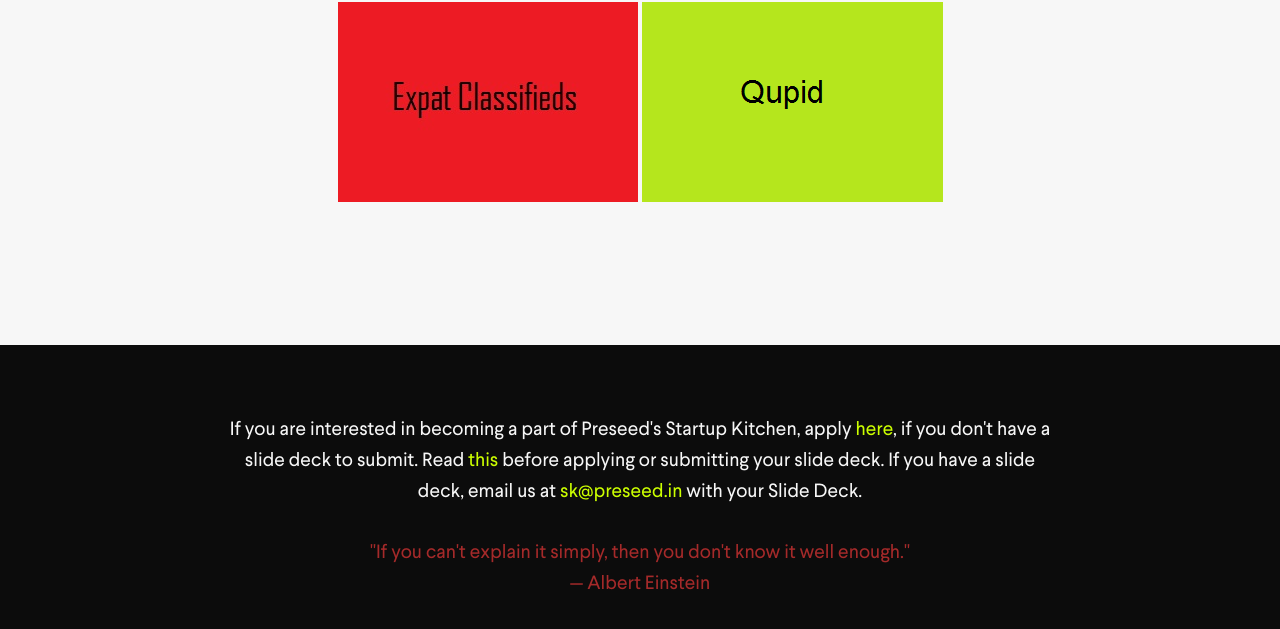
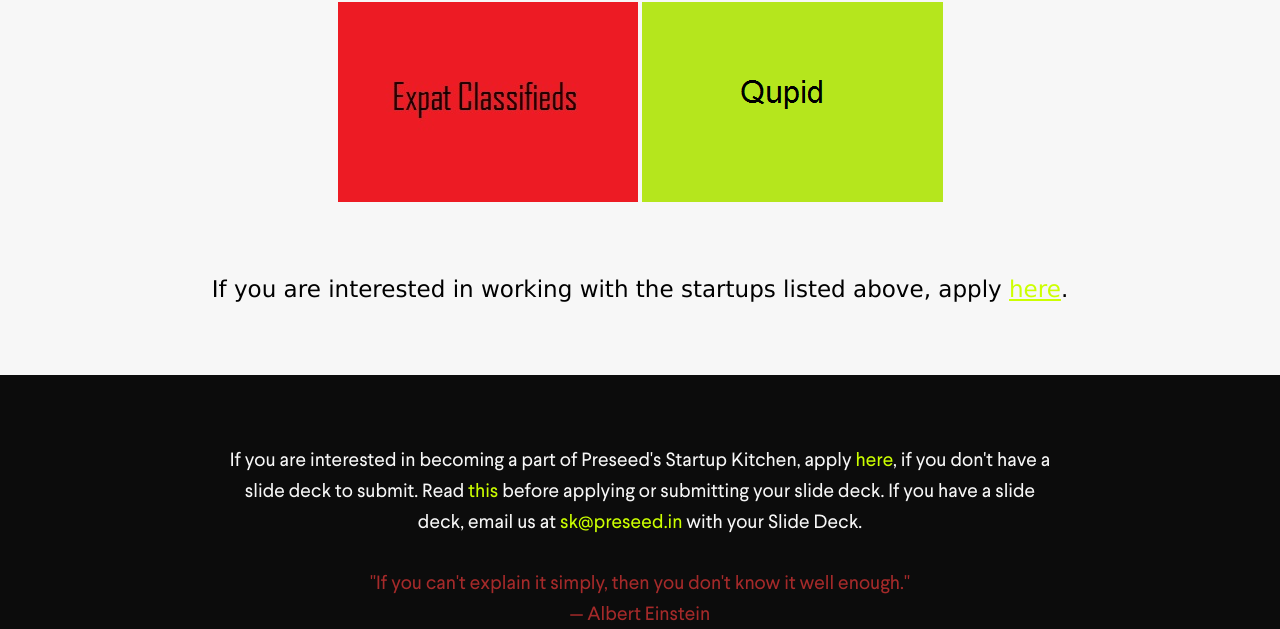
Before and after one commit to preseed/sk, a plain HTML site: page index.html in a window 1280 px wide. Shown: the part 1365-1994 px from the top of the page. Drawn offline with Linux system fonts and the light colour scheme.

Commit message:
meta data changed.

```diff
--- a/index.html
+++ b/index.html
@@ -161,6 +161,7 @@
         <br>
 		<!--<center><p style="font-family:verdana;color:black;font-size:120%;">If you are interested in working with the startups listed above, apply here, if you don't have a slide deck to submit. Read <a href="https://medium.com/preseed-entrepreneur-lab/to-the-project-detail-filing-applicant-3eead11ee71e" target="_blank" style="font-family:verdana;color:blue;font-size:110%;">this</a> before applying or submitting your slide deck.</p></center>
 		-->
+		<center><p style="font-family:verdana;color:black;font-size:120%;">If you are interested in working with the startups listed above, apply <a href="https://applypreseed.typeform.com/to/mJHjRE" target="_blank" style="color: #CF0">here</a>.</p></center>
 		<br/>
 
 		<div id="twenty"></div>
```
